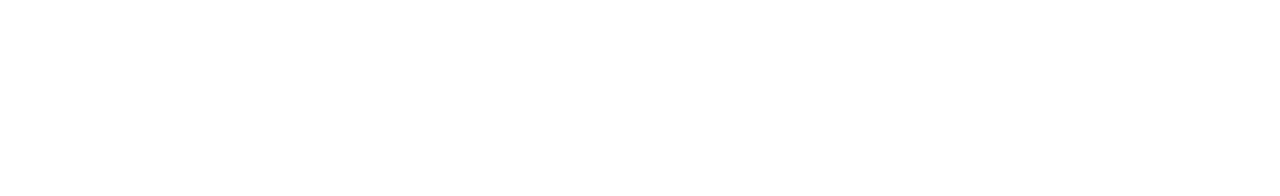
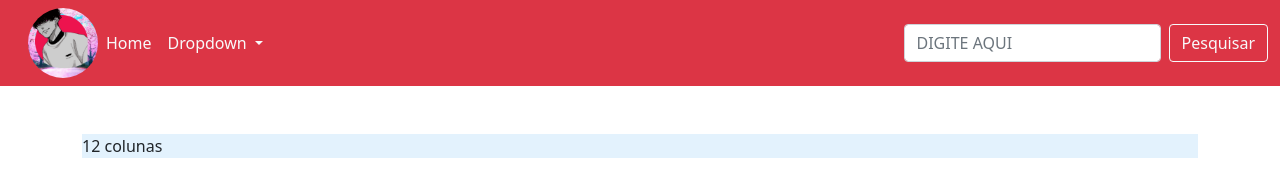
Before and after one commit to PedroHenriquedp/Bootstrap, a plain HTML site: page index.html in a window 1280 px wide. Drawn offline with nearby package versions, Linux system fonts and the light colour scheme.

Commit message:
Base do site

```diff
--- a/index.html
+++ b/index.html
@@ -5,11 +5,62 @@
   <meta http-equiv="X-UA-Compatible" content="IE=edge">
   <meta name="viewport" content="width=device-width, initial-scale=1.0">
   <title>Bootstrap</title>
+  <!-- LINK PARA O BOOTSTRAP -->
   <!-- CSS only -->
 <link href="https://cdn.jsdelivr.net/npm/bootstrap@5.1.3/dist/css/bootstrap.min.css" rel="stylesheet"
 integrity="sha384-1BmE4kWBq78iYhFldvKuhfTAU6auU8tT94WrHftjDbrCEXSU1oBoqyl2QvZ6jIW3" crossorigin="anonymous">
 </head>
 <body>
+  <!-- INÍCIO DO MENU -->
+  <nav class="navbar navbar-expand-lg navbar-light bg-danger ">
+    <div class="container-fluid">
+      <a class="navbar-brand" href="#"></a>
+      <img src="assets/img/Pink and Maroon Modern Illustrated Japan Influencer Twitch Logo.png"
+      alt="perfil anime" width="70px" height="70px" class="rounded-circle">
+      <button class="navbar-toggler" type="button" data-bs-toggle="collapse"
+      data-bs-target="#navbarSupportedContent" aria-controls="navbarSupportedContent"
+      aria-expanded="false" aria-label="Toggle navigation">
+        <span class="navbar-toggler-icon"></span>
+      </button>
+      <div class="collapse navbar-collapse" id="navbarSupportedContent">
+        <ul class="navbar-nav me-auto mb-2 mb-lg-0">
+          <li class="nav-item">
+            <a class="nav-link text-light active" aria-current="page" href="#">Home</a>
+          </li>
+          <li class="nav-item">
+          </li>
+          <li class="nav-item dropdown">
+            <a class="nav-link text-light dropdown-toggle" href="#" id="navbarDropdown" role="button" data-bs-toggle="dropdown" aria-expanded="false">
+              Dropdown
+            </a>
+            <ul class="dropdown-menu" aria-labelledby="navbarDropdown">
+              <li><a class="dropdown-item" href="#">Linkedin</a></li>
+              <li><a class="dropdown-item" href="#">Github</a></li>
+            </ul>
+          </li>
+          <li class="nav-item">
+          </li>
+        </ul>
+        <form class="d-flex">
+          <input class="form-control me-2" type="search=" placeholder="DIGITE AQUI" aria-label="Search">
+          <button class="btn btn-outline-light" type="submit">Pesquisar</button>
+        </form>
+      </div>
+    </div>
+  </nav>
+  <!-- FINAL DO MENU -->
+
+  <!-- GRID -->
+    <div class="container">
+      <div class="row mt-5">
+          <div class="col-md-12">
+            <div style="background-color: #e3f2fd">12 colunas</div>
+          </div>
+      </div>
+    </div>
+  <!-- FINAL GRID -->
+
+  <!-- JAVASCRIPT QUE O BOOTSTRAP RODA POR TRÁS -->
   <!-- JavaScript Bundle with Popper -->
     <script src="https://cdn.jsdelivr.net/npm/bootstrap@5.1.3/dist/js/bootstrap.bundle.min.js"
     integrity="sha384-ka7Sk0Gln4gmtz2MlQnikT1wXgYsOg+OMhuP+IlRH9sENBO0LRn5q+8nbTov4+1p" crossorigin="anonymous">
```
Also changed, not shown: assets/img/Pink and Maroon Modern Illustrated Japan Influencer Twitch Logo.png (added).
